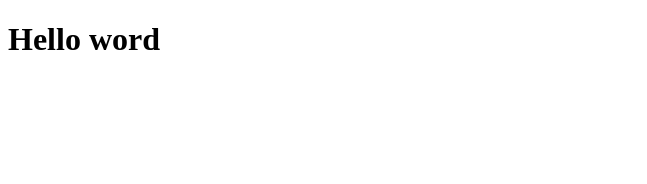
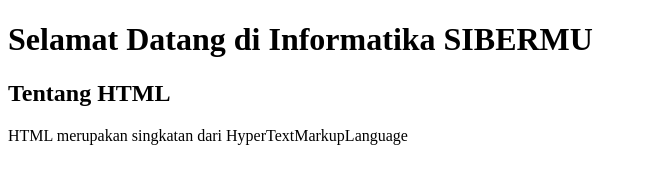
Before and after one commit to muhammadpuja/index.html, a plain HTML site: page index.html in a window 1280 px wide. Shown: the whole page, without its empty margins (0-647 px from the left). Drawn offline with Linux system fonts and the light colour scheme.

Commit message:
Add files via upload
Soal No.2 judul dan Paragraf

```diff
--- a/index.html
+++ b/index.html
@@ -3,9 +3,11 @@
 <head>
     <meta charset="UTF-8">
     <meta name="viewport" content="width=device-width, initial-scale=1.0">
-    <title>Memulai dengan HTML</title>
+    <title>Judul dan Paragraf</title>
 </head>
 <body>
-    <h1>Hello word</h1>
+    <h1>Selamat Datang di Informatika SIBERMU</h1>
+    <h2>Tentang HTML</h2>
+    <p>HTML merupakan singkatan dari HyperTextMarkupLanguage</p>
 </body>
 </html>
```
